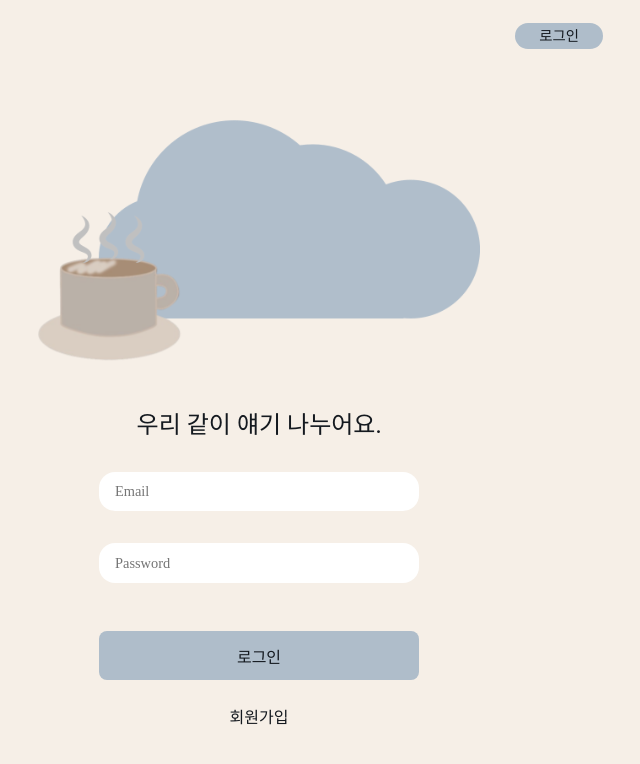
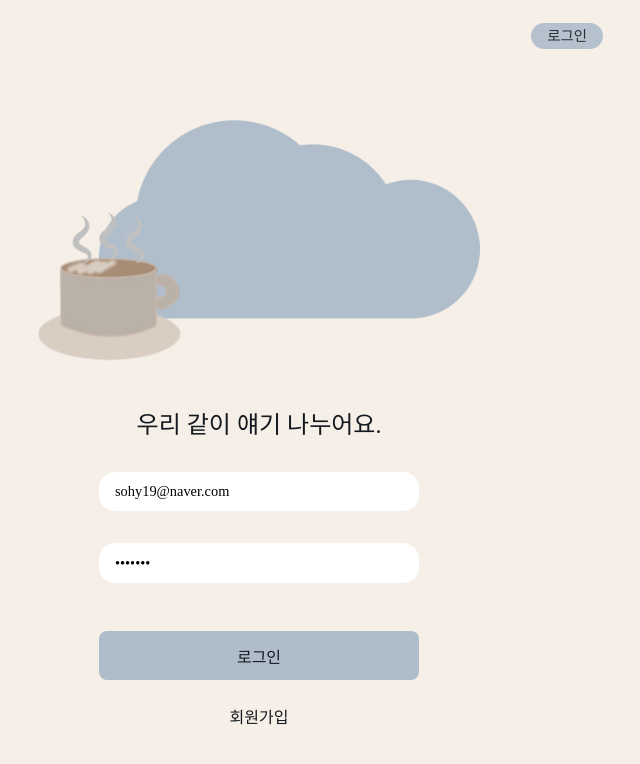
Before and after one commit to sohy19/clclcafe, a Vue app: page /login in a window 1280 px wide. Shown: the top 764 px of the page, without its empty margins (381-1021 px from the left). Built offline with nearby package versions, Linux system fonts and the light colour scheme; no server answers; a web font is replaced by a local one.

Commit message:
fix: login

```diff
--- a/package.json
+++ b/package.json
@@ -11,6 +11,7 @@
   "dependencies": {
     "axios": "^1.6.2",
     "pinia": "^2.1.7",
+    "pinia-plugin-persistedstate": "^3.2.0",
     "vue": "^3.3.4",
     "vue-router": "^4.2.5"
   },
--- a/src/App.vue
+++ b/src/App.vue
@@ -27,10 +27,4 @@ import CloudIcon from "./assets/icons/CloudIcon.vue";
 	min-height: 90vh;
 	padding-bottom: 10rem;
 }
-
-.cloud-icon {
-}
-
-.all-margin {
-}
 </style>
--- a/src/api/user.js
+++ b/src/api/user.js
@@ -15,3 +15,7 @@ export async function signup(param, success, fail) {
 export function login(param, success, fail) {
 	local.post(`${url}/signin/`, JSON.stringify(param)).then(success).catch(fail);
 }
+
+export function logout(param, success, fail) {
+	local.post(`${url}/logout/`, JSON.stringify(param)).then(success).catch(fail);
+}
--- a/src/assets/common/global.css
+++ b/src/assets/common/global.css
@@ -41,3 +41,15 @@ a {
 	text-decoration: none;
 	color: #14191f;
 }
+
+.error-text {
+	color: red;
+	font-size: 0.8rem;
+	margin-top: 0.2rem;
+	text-align: left;
+	width: 20rem;
+}
+
+.error-line {
+	border: 1px solid red;
+}
--- a/src/components/layout/VNavbar.vue
+++ b/src/components/layout/VNavbar.vue
@@ -1,8 +1,19 @@
-<script setup></script>
+<script setup>
+import { useMemberStore } from "@/stores/member";
+import { storeToRefs } from "pinia";
+
+const memberStore = useMemberStore();
+const { isLogin, userInfo } = storeToRefs(memberStore);
+</script>
 
 <template>
 	<div>
-		<router-link :to="{ name: 'user-login' }">로그인</router-link>
+		<!-- <div > -->
+		<div v-if="isLogin">
+			어서와요, {{ userInfo.nickname }}씨 <span>로그아웃</span>
+		</div>
+		<!-- </div> -->
+		<router-link v-else :to="{ name: 'user-login' }">로그인</router-link>
 	</div>
 </template>
 
@@ -15,14 +26,17 @@ div {
 	padding-right: 3rem;
 }
 
-a {
+a,
+span {
 	background-color: #afbdca;
-	padding: 0.3rem 1.5rem;
+	padding: 0.3rem 1rem;
 	border-radius: 1rem;
 	font-size: 0.9rem;
 }
 
-a:hover {
+a,
+span:hover {
+	cursor: pointer;
 	opacity: 90%;
 }
 </style>
--- a/src/components/user/UserLogin.vue
+++ b/src/components/user/UserLogin.vue
@@ -12,14 +12,18 @@ const { userLogin } = memberStore;
 const isError = ref(false);
 
 const user = ref({
-	email: ref(""),
-	password: "",
+	email: "sohy19@naver.com",
+	password: "1004a**",
 });
 
 const login = async () => {
-	await userLogin(user.value);
+	isError.value = false;
+	await userLogin(user.value, callbackFunc);
+	console.log(isLogin.value);
+};
 
-	if (isLogin) {
+const callbackFunc = async () => {
+	if (isLogin.value) {
 		alert("로그인되었습니다.");
 		router.replace("/");
 	} else {
@@ -32,16 +36,21 @@ const login = async () => {
 	<div id="main-text">우리 같이 얘기 나누어요.</div>
 	<input
 		class="border input"
+		:class="{ 'error-line': isError }"
 		v-model="user.email"
 		type="email"
 		placeholder="Email"
 	/><br />
 	<input
 		class="border input"
+		:class="{ 'error-line': isError }"
 		v-model="user.password"
 		type="password"
 		placeholder="Password"
 	/><br />
+	<div v-show="isError" class="error-text">
+		아이디 혹은 비밀번호를 확인해주세요!
+	</div>
 	<div id="buts">
 		<div class="main-but login-but" @click="login">로그인</div>
 		<router-link :to="{ name: 'user-signup' }">회원가입</router-link>
--- a/src/components/user/UserSignup.vue
+++ b/src/components/user/UserSignup.vue
@@ -109,16 +109,4 @@ const userSignup = () => {
 
 <style scoped>
 @import "@/assets/common/global.css";
-
-.error-text {
-	color: red;
-	font-size: 0.8rem;
-	margin-top: 0.2rem;
-	text-align: left;
-	width: 20rem;
-}
-
-.error-line {
-	border: 1px solid red;
-}
 </style>
--- a/src/main.js
+++ b/src/main.js
@@ -1,13 +1,18 @@
 import { createApp } from "vue";
 import { createPinia } from "pinia";
+import piniaPluginPersistedstate from "pinia-plugin-persistedstate";
 
 import App from "./App.vue";
 import router from "./router";
 import "@/assets/fonts/font.css";
 
 const app = createApp(App);
+const pinia = createPinia();
+pinia.use(piniaPluginPersistedstate);
 
-app.use(createPinia());
+app.use(pinia);
 app.use(router);
 
-app.mount("#app");
+router.isReady().then(() => {
+	app.mount("#app");
+});
--- a/src/stores/member.js
+++ b/src/stores/member.js
@@ -15,28 +15,38 @@ export const useMemberStore = defineStore(
 		});
 		const isValidToken = ref(false);
 
-		const userLogin = async (user) => {
+		const userLogin = async (user, callbackFunc) => {
 			await login(
 				user,
 				(response) => {
 					if (response.status === httpStatusCode.OK) {
 						let { data } = response;
 						console.log(data);
+						// console.log(data.member.nickname);
 						sessionStorage.setItem("accessToken", data.accessToken);
-						// sessionStorage.setItem("refreshToken", data.refreshToken);
+						sessionStorage.setItem("refreshToken", data.refreshToken);
 						userInfo.value.nickname = data.member.nickname;
 						userInfo.value.email = data.member.email;
 						isLogin.value = true;
 						isValidToken.value = true;
+						// console.log(userInfo.value.nickname);
+						// alert("로그인되었습니다.");
+						// router.replace("/");
 					} else {
 						isLogin.value = false;
 						isValidToken.value = false;
+						// isError.value = true;
 					}
+					callbackFunc();
 				},
 				(error) => {
 					console.error(error);
+					// isError.value = true;
+					callbackFunc();
 				}
 			);
+
+			// callbackFunc();
 		};
 
 		// const tokenRegenerate = async (callbackFunc) => {
@@ -86,22 +96,23 @@ export const useMemberStore = defineStore(
 		// 	callbackFunc();
 		// };
 
-		// const userLogout = async () => {
-		// 	await logout(
-		// 		(response) => {
-		// 			if (response.status === httpStatusCode.OK) {
-		// 				isLogin.value = false;
-		// 				userInfo.value = null;
-		// 				isValidToken.value = false;
-		// 			} else {
-		// 				console.error("유저 정보 없음!!!!");
-		// 			}
-		// 		},
-		// 		(error) => {
-		// 			console.log(error);
-		// 		}
-		// 	);
-		// };
+		const userLogout = async (param) => {
+			await logout(
+				param,
+				(response) => {
+					// if (response.status === httpStatusCode.OK) {
+					isLogin.value = false;
+					userInfo.value = null;
+					isValidToken.value = false;
+					// } else {
+					// 	console.error("유저 정보 없음!!!!");
+					// }
+				},
+				(error) => {
+					console.log(error);
+				}
+			);
+		};
 
 		return {
 			isLogin,
@@ -109,7 +120,7 @@ export const useMemberStore = defineStore(
 			userInfo,
 			isValidToken,
 			userLogin,
-			// userLogout,
+			userLogout,
 		};
 	},
 	{ persist: { storage: sessionStorage } }
```
Also changed, not shown: 1 other file (tests, documents, lock files or other folders).
